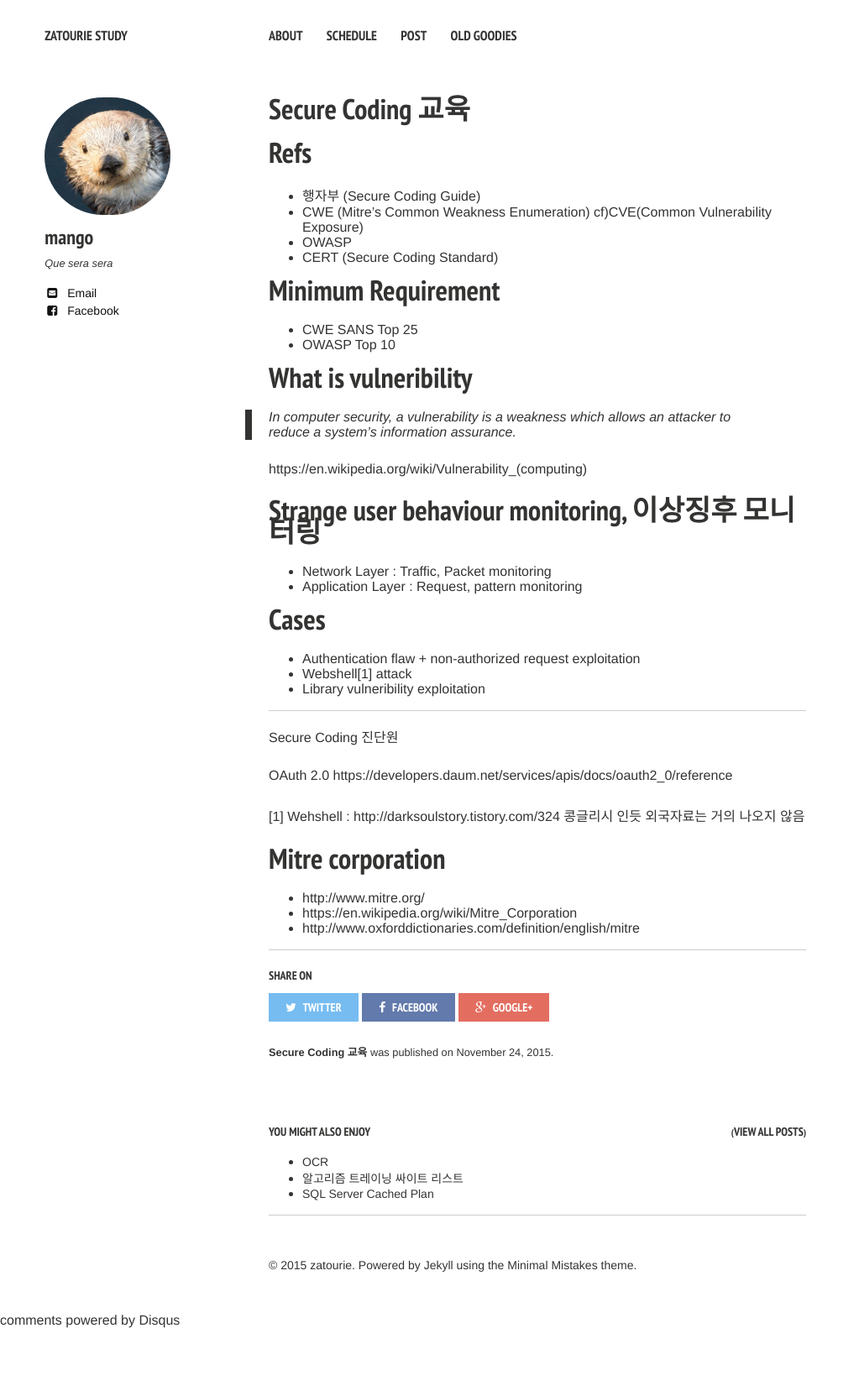
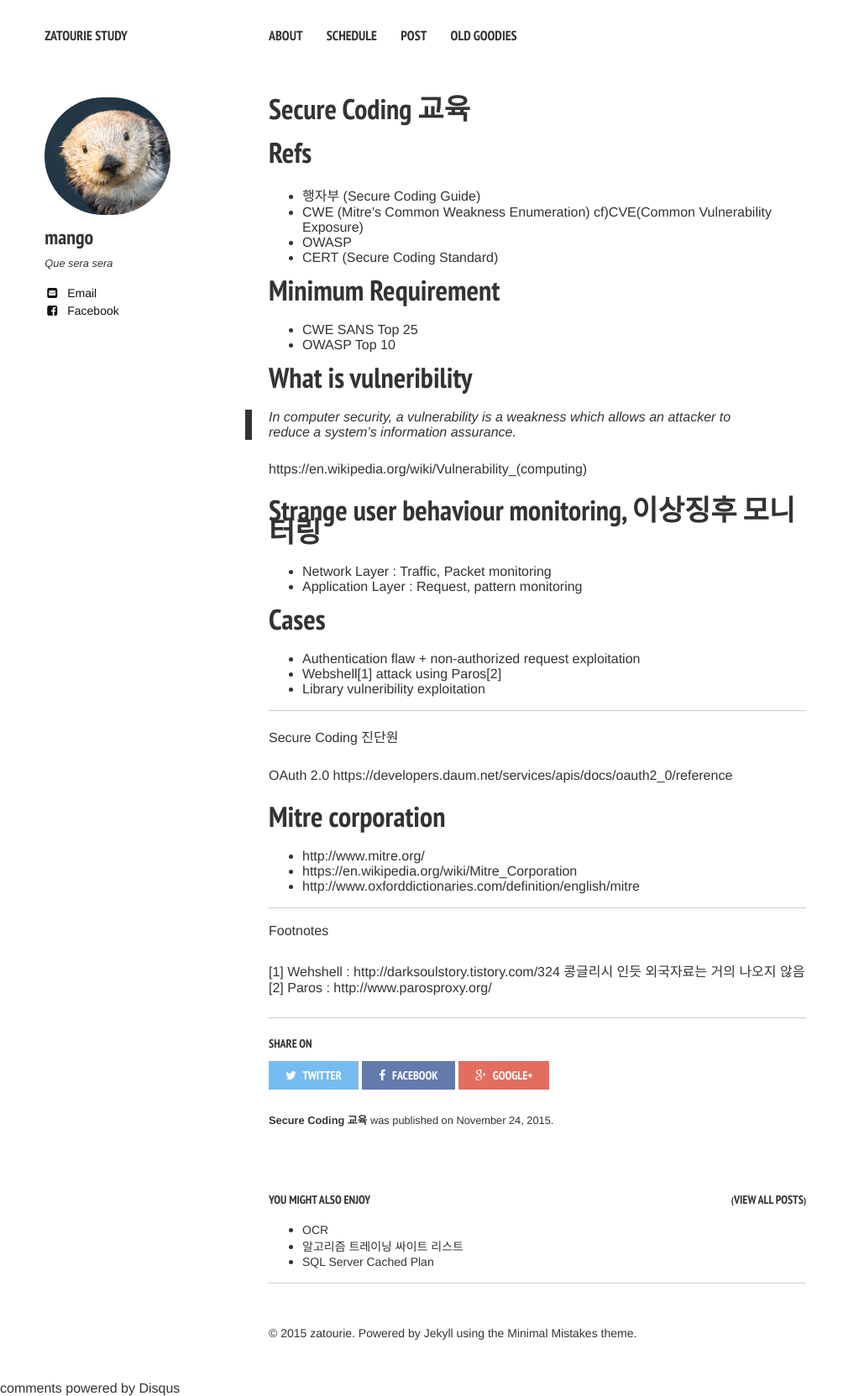
Before and after one commit to zatourie/zatourie.github.io, a Jekyll site: the page built from _posts/2015-11-24-Secure-Coding.md, in a window 1280 px wide. Shown: the whole page at 84% size, without its empty margins (0-1023 px from the left). Built offline with Jekyll 4.4.1, drawn with Linux system fonts in a browser that asks for light colours; nearby versions of some CDN libraries; comment, search, counter and statistics services are not loaded; before the commit the page ends 1582 px from its top, so only the background shows below that.

Commit message:
Update 2015-11-24-Secure-Coding.md

```diff
--- a/_posts/2015-11-24-Secure-Coding.md
+++ b/_posts/2015-11-24-Secure-Coding.md
@@ -36,7 +36,7 @@ https://en.wikipedia.org/wiki/Vulnerability_(computing)
 # Cases
 
 * Authentication flaw + non-authorized request exploitation
-* Webshell[1] attack
+* Webshell[1] attack using Paros[2]
 * Library vulneribility exploitation
 
 
@@ -46,10 +46,16 @@ Secure Coding 진단원
 
 OAuth 2.0 https://developers.daum.net/services/apis/docs/oauth2_0/reference
 
-[1] Wehshell : http://darksoulstory.tistory.com/324 콩글리시 인듯 외국자료는 거의 나오지 않음
+
 
 # Mitre corporation
 
 * http://www.mitre.org/
 * https://en.wikipedia.org/wiki/Mitre_Corporation
 * http://www.oxforddictionaries.com/definition/english/mitre
+
+----
+Footnotes
+
+[1] Wehshell : http://darksoulstory.tistory.com/324 콩글리시 인듯 외국자료는 거의 나오지 않음
+[2] Paros : http://www.parosproxy.org/
```
